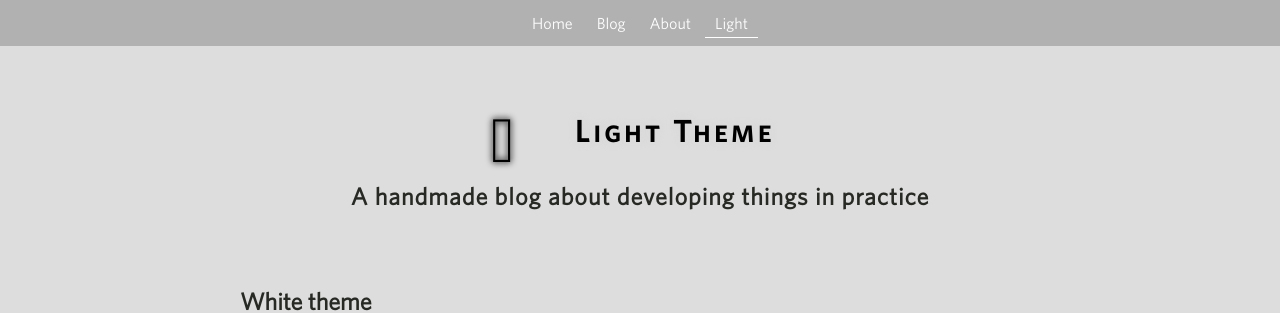
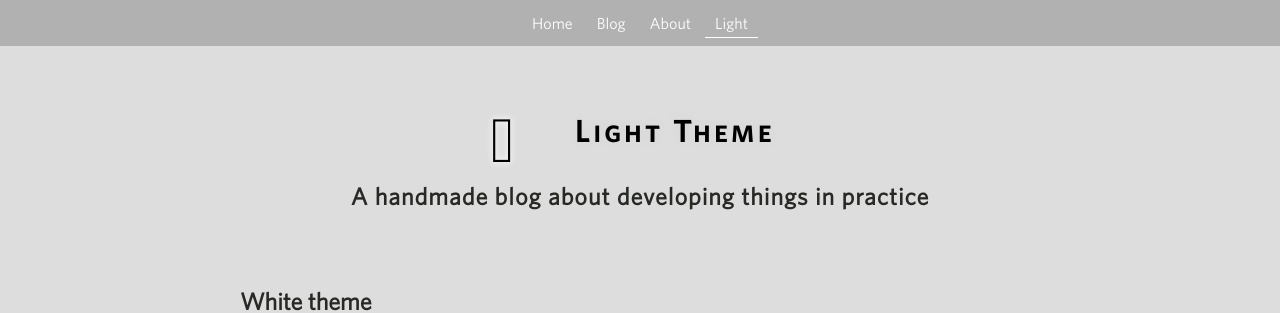
Before and after one commit to GuilhermeRossato/guilhermerossato.github.io, a Jekyll site: the page built from light.html, in a window 1280 px wide. Shown: the top 313 px of the page. Built offline with Jekyll 4.4.1, drawn with Linux system fonts in a browser that asks for light colours; Markdown is read by kramdown in place of the engine named in the settings.

Commit message:
Separated Light Theme Styling

```diff
--- a/style/light/base.css
+++ b/style/light/base.css
@@ -8,13 +8,3 @@
 header.title > h1 {
 	color: #000000;
 }
-
-/* Top Menu */
-
-.main-grid > .menu > .buttons {
-	background-color: rgba(0,0,0,0.2);
-}
-
-.menu > .buttons > a {
-	color: #fff;
-}
--- /dev/null
+++ b/style/light/icon.css
@@ -0,0 +1,5 @@
+.icon > span:nth-child(2) {
+	filter: blur(3px);
+	color: white;
+	text-shadow: 0px 0px 3px white;
+}
--- /dev/null
+++ b/style/light/menu.css
@@ -0,0 +1,10 @@
+
+/* Top Menu */
+
+.main-grid > .menu > .buttons {
+	background-color: rgba(0,0,0,0.2);
+}
+
+.menu > .buttons > a {
+	color: #fff;
+}
```
